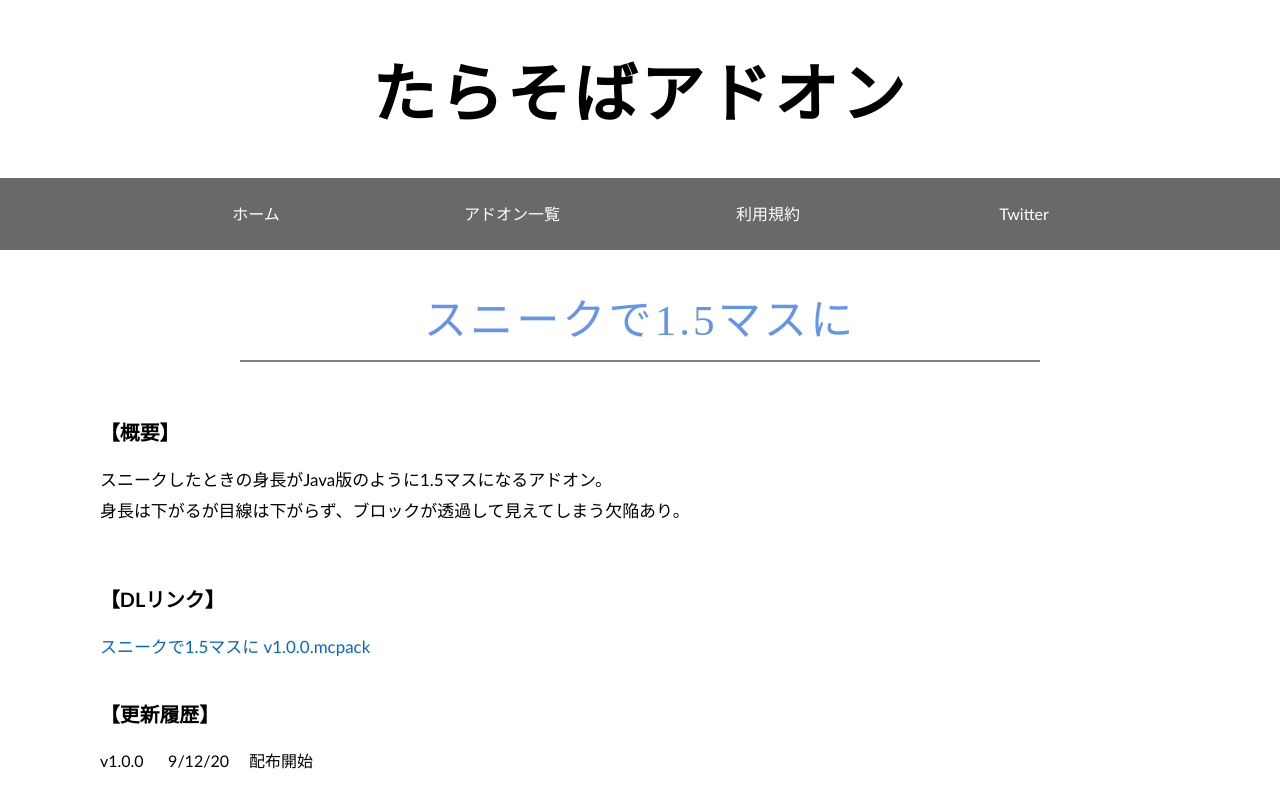
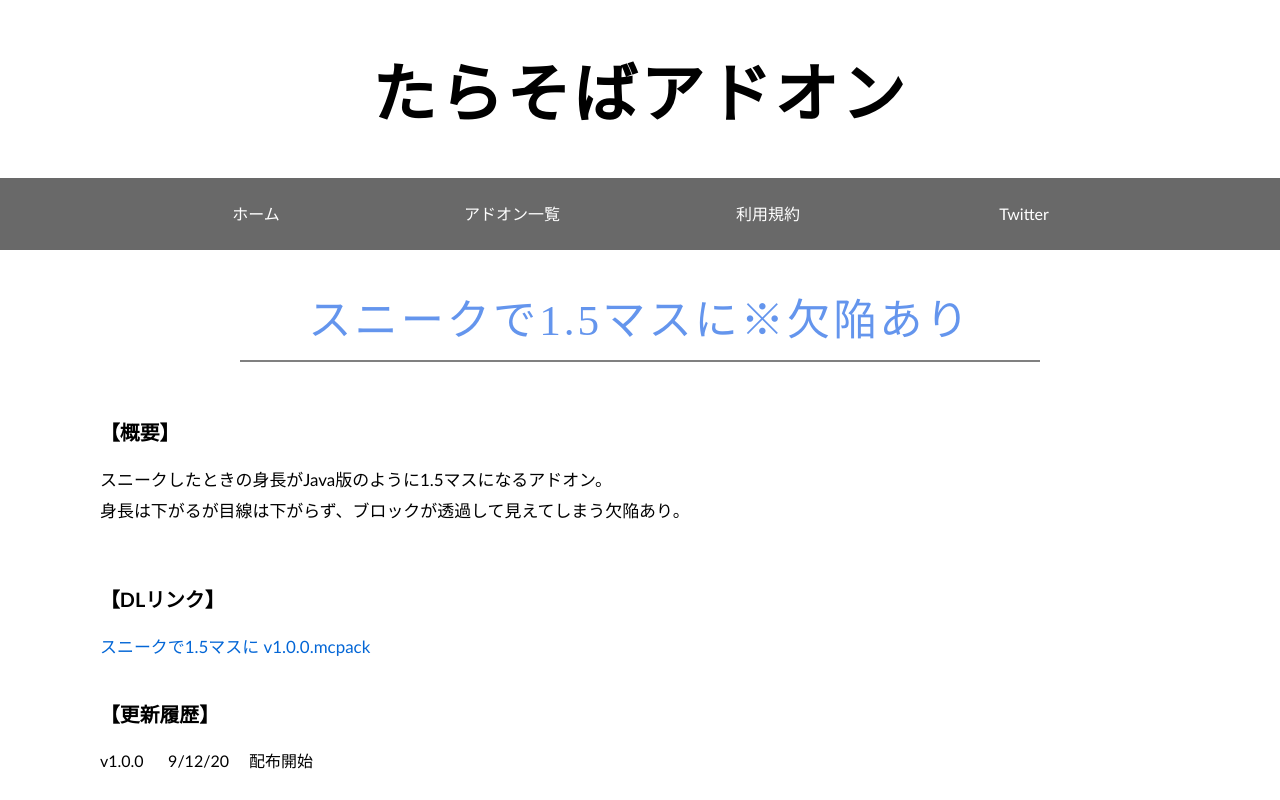
Before and after one commit to Tarasoba/add-on, a plain HTML site: page dl-page/B/スニークで1.5マスに.html in a window 1280 px wide. Shown: the top 800 px of the page. Drawn offline with Linux system fonts and the light colour scheme.

Commit message:
Update スニークで1.5マスに.html

```diff
--- a/dl-page/B/スニークで1.5マスに.html
+++ b/dl-page/B/スニークで1.5マスに.html
@@ -35,7 +35,7 @@
     <div id="header"></div>
 
     <div class="title">
-        <h1>スニークで1.5マスに</h1>
+        <h1>スニークで1.5マスに※欠陥あり</h1>
     </div>
     <div class="text">
         <h3>【概要】</h3>
```
